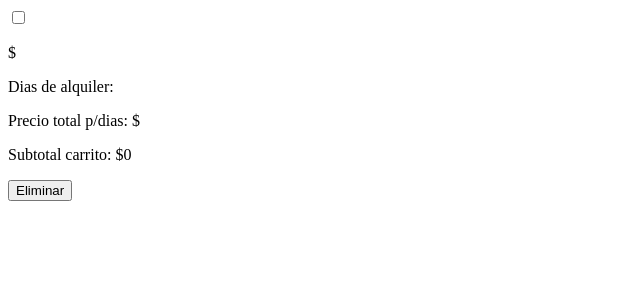
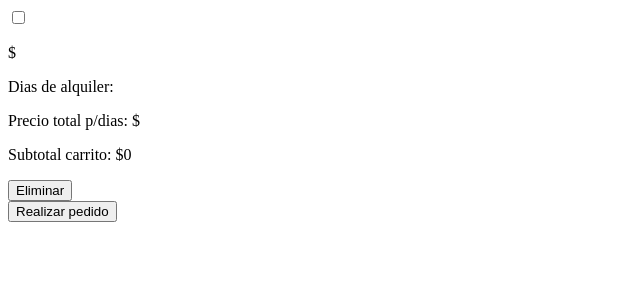
Before and after one commit to JoaquinCoria/OlimpiadasProgramacion, a PHP site: page /php/carrito.php in a window 1280 px wide. Shown: the top 300 px of the page, without its empty margins (0-640 px from the left). Run offline with PHP 8.4, Linux system fonts and the light colour scheme; the visitor is signed in with stand-in values (Sample User, id 1); data comes from the database, SQL or seed files in the repository; data that the repository does not hold is empty.

Commit message:
Estructura de realizarPedido.php

```diff
--- a/php/carrito.php
+++ b/php/carrito.php
@@ -58,6 +58,11 @@ $precioTotal = 0;
             echo "<p>Subtotal carrito: $".$precioTotal."</p>";
             echo '<input type="submit" name="eliminar" class="eliminar" value="Eliminar">';
             echo "</form>";
+            ?>
+            <form action="realizarPedido.php" method="post">
+                <input type="submit" name="pedido" value="Realizar pedido">
+            </form>
+            <?php
         }else{
             echo "No hay productos en el carrito";
         }
```
Also changed, not shown: php/realizarPedido.php (added).
